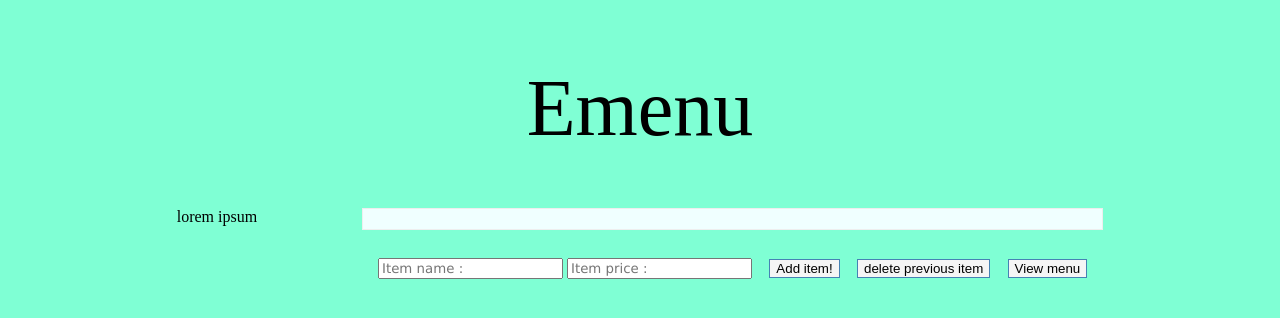
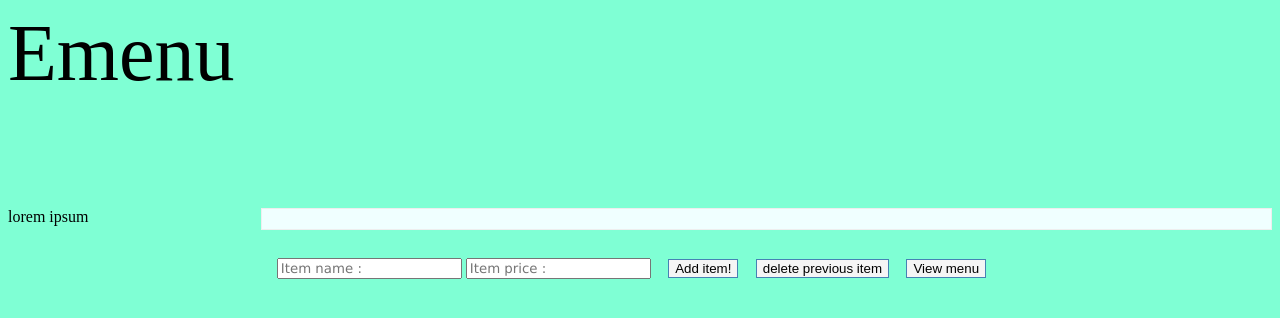
Before and after one commit to LEvinson2504/eMenu--Production, a website: page public/index.html in a window 1280 px wide. Drawn offline with Linux system fonts and the light colour scheme.

Commit message:
still styling

```diff
--- a/public/style.css
+++ b/public/style.css
@@ -7,7 +7,7 @@ body {
     background-color: aquamarine;
     display: grid;
     grid-template-rows: 200px auto;
-    place-items: center;
+    /* place-items: center; */
 
 }
 button {
@@ -33,10 +33,18 @@ button {
     display: grid;
     grid-template-columns: 1fr 4fr;
 }
+.input {
+    /* display: flex;
+    justify-content: space-between;
+    align-items: baseline; */
+    /* flex-shrink: 1; */
+}
 #menu {
-    display: grid;
-    padding: 10px 13px;
-    grid-gap: 1em;
+    display: flex;
+    flex-direction: column;
+    /* align-content: flex-start; */
+     padding: 10px;
+    /* grid-gap: 1em;  */
     place-items: center;
     background-color: azure;
     border: #eee 1px solid;
```
Also changed, not shown: public/index.html (+1 -1 lines), 1 other file.
